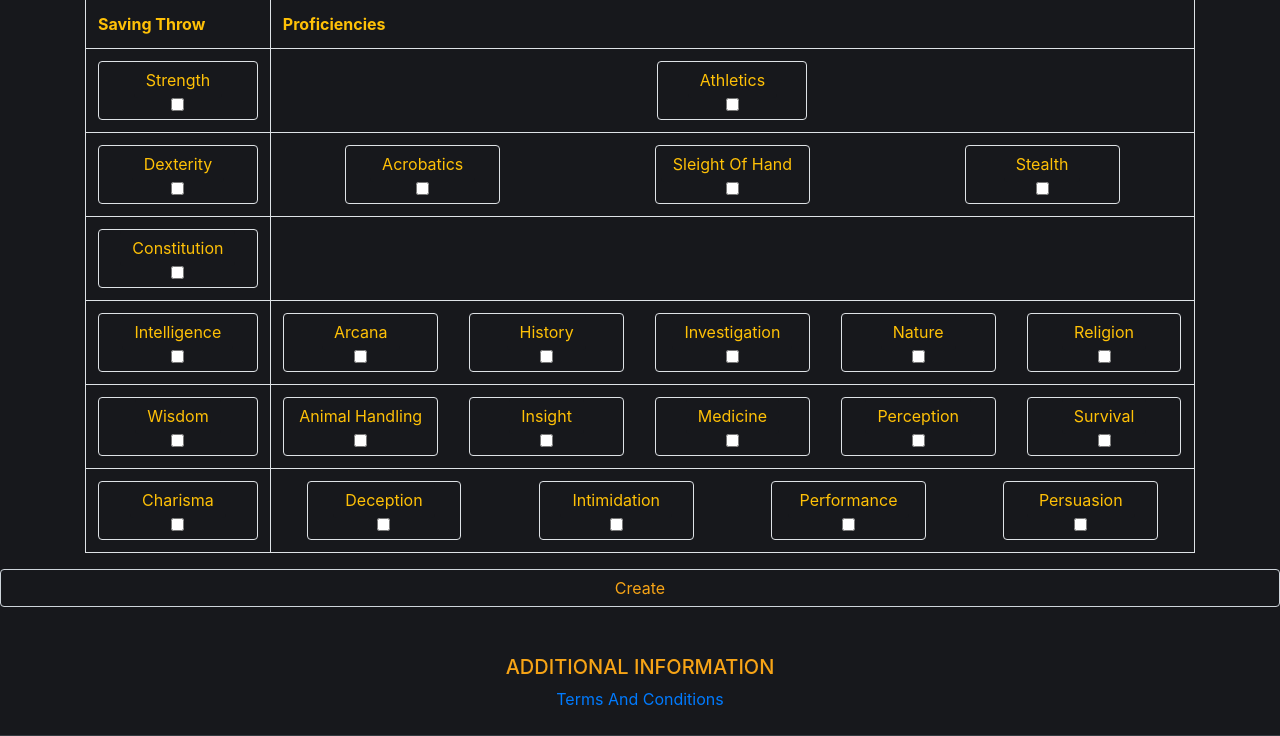
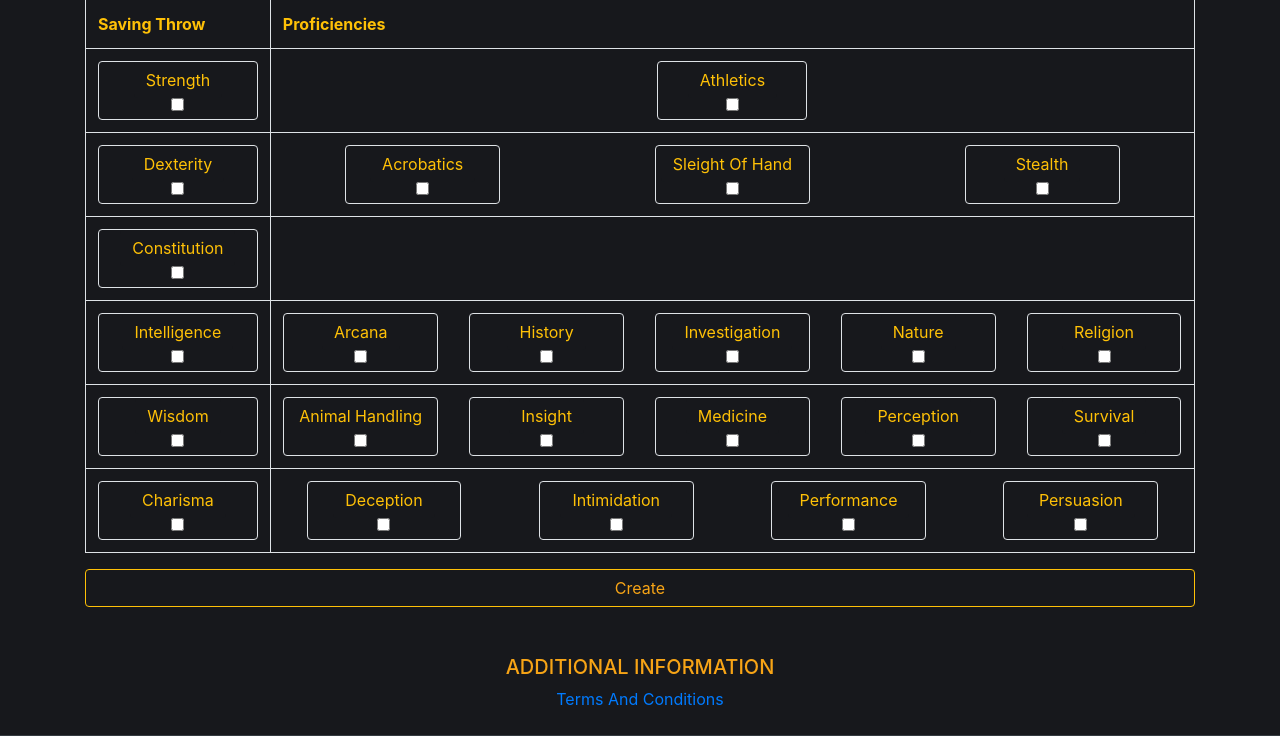
Before and after one commit to DMcRae45/Dungeons, a PHP site: page /createCharacter.php in a window 1280 px wide. Shown: the part 779-1515 px from the top of the page. Run offline with PHP 8.4, Linux system fonts and the light colour scheme.

Commit message:
fixed button display in create character screen.

```diff
--- a/View/createCharacter.php
+++ b/View/createCharacter.php
@@ -616,10 +616,9 @@
             </tr>
           </tbody>
         </table>
-        </div>
           <!-- END PROFICIENY GRID -->
 
-    <button class="form-control" type="submit" name="createCharacterSubmit">Create</button>
+    <button class="form-control btn btn-outline-warning" type="submit" name="createCharacterSubmit">Create</button>
 </form>
 <!-- End Form -->
 </div>
```
Also changed, not shown: README.md.
